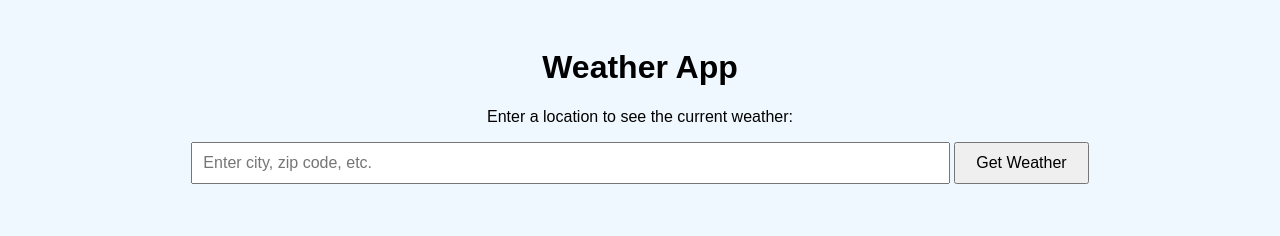
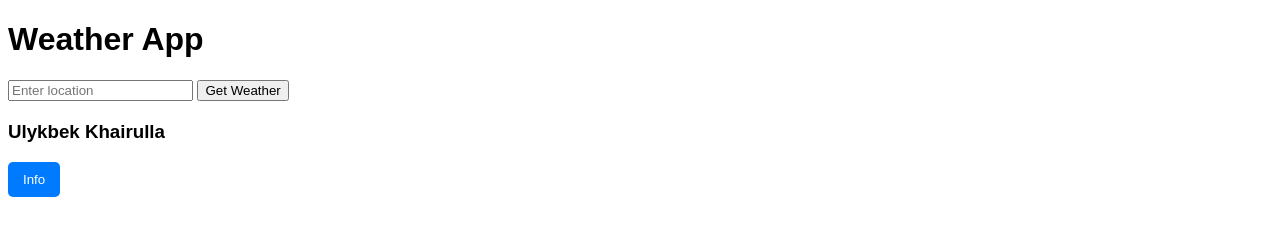
Before and after one commit to Ulug2/weather-app, a website: page index.html in a window 1280 px wide. Drawn offline with Linux system fonts and the light colour scheme.

Commit message:
Update index.html

```diff
--- a/index.html
+++ b/index.html
@@ -2,51 +2,42 @@
 <html lang="en">
 <head>
     <meta charset="UTF-8">
-    <meta name="viewport" content="width=device-width, initial-scale=1.0">
     <title>Weather App</title>
+</head>
+<body>
+        <h1>Weather App</h1>
+        <input type="text" id="location" placeholder="Enter location">
+        <button onclick="getWeather()">Get Weather</button>
+        <div id="result"></div>
+
+        <div id="info-section">
+            <h3>Ulykbek Khairulla</h3>
+            <button id="info-button" onclick="showInfo()">Info</button>
+        </div>
+        <script src="script.js"></script>
         <style>
             body {
                 font-family: Arial, sans-serif;
-            text-align: center;
-            padding: 20px;
-            background: #f0f8ff;
             }
-        input {
-            padding: 10px;
-            font-size: 16px;
-            margin-bottom: 10px;
-            width: 60%;
+            #result {
+                margin-top: 20px;
             }
-        button {
-            padding: 10px 20px;
-            font-size: 16px;
+            #info-section {
+                bottom: 10px;
+                right: 10px;
+            }
+            #info-button {
+                background-color: #007bff;
+                color: white;
+                border: none;
+                padding: 10px 15px;
+                border-radius: 5px;
                 cursor: pointer;
             }
-        #weather-result {
-            margin-top: 20px;
-            padding: 20px;
-            background: #ffffff;
-            box-shadow: 0 0 10px rgba(0, 0, 0, 0.1);
-            display: inline-block;
-            text-align: left;
-        }
-        .weather-data {
-            margin: 5px 0;
+            #info-button:hover {
+                background-color: #0056b3;
             }
         </style>
-</head>
-<body>
-    <h1>Weather App</h1>
-    <p>Enter a location to see the current weather:</p>
-    <input type="text" id="location" placeholder="Enter city, zip code, etc." />
-    <button onclick="getWeather()">Get Weather</button>
-    <div id="weather-result" style="display: none;">
-        <h2 id="city"></h2>
-        <div class="weather-data"><strong>Temperature:</strong> <span id="temperature"></span></div>
-        <div class="weather-data"><strong>Condition:</strong> <span id="condition"></span></div>
-        <div class="weather-data"><strong>Humidity:</strong> <span id="humidity"></span></div>
-        <div class="weather-data"><strong>Wind Speed:</strong> <span id="wind-speed"></span></div>
-    </div>
-    <script src="script.js"></script>
+    </body>
 </body>
 </html>
```
Lines whose indentation alone changed are shown as unchanged.
